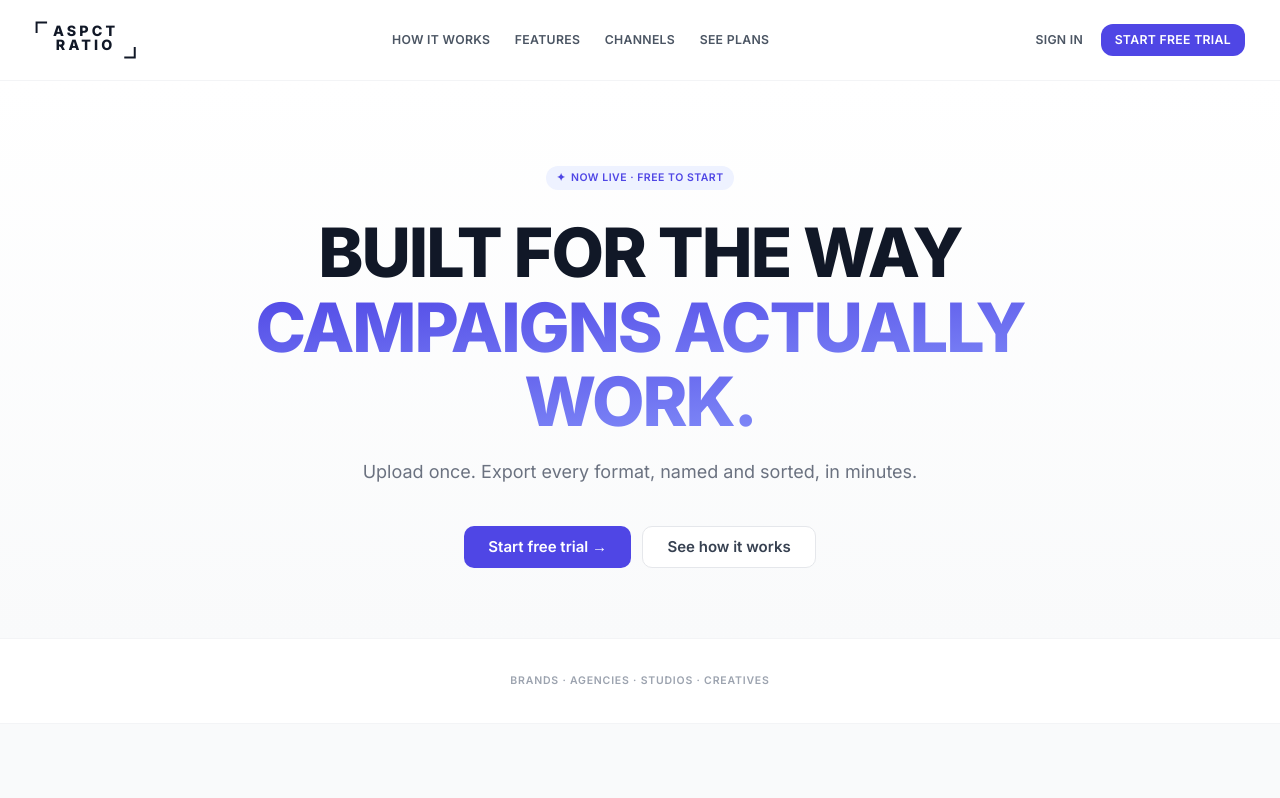
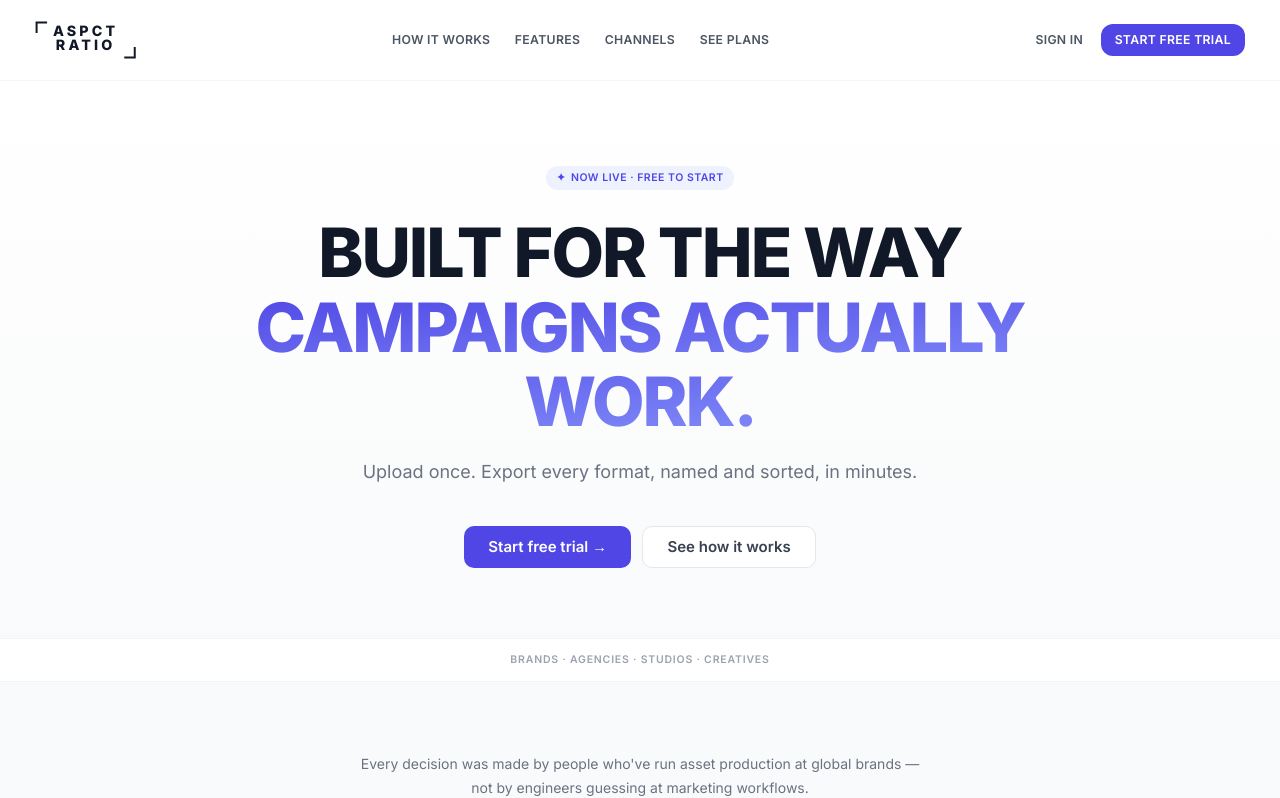
Before and after one commit to Aspct-Ratio/Aspect-Ratio, a Next.js app: page / in a window 1280 px wide. Shown: the top 798 px of the page. Built offline with nearby package versions, Linux system fonts and the light colour scheme; no server answers.

Commit message:
fix: reduce proof bar height to match text

```diff
--- a/components/LandingPage.tsx
+++ b/components/LandingPage.tsx
@@ -319,7 +319,7 @@ export default function LandingPage({ isLoggedIn = false, userEmail }: { isLogge
       </section>
 
       {/* ── PROOF BAR ───────────────────────────────────────── */}
-      <div className="border-t border-b border-gray-100 bg-white py-10 px-6">
+      <div className="border-t border-b border-gray-100 bg-white py-4 px-6">
         <div className="max-w-[900px] mx-auto flex items-center justify-center">
           <span className="text-xs font-semibold text-gray-400 uppercase tracking-[0.8px]">Brands · Agencies · Studios · Creatives</span>
         </div>
```
